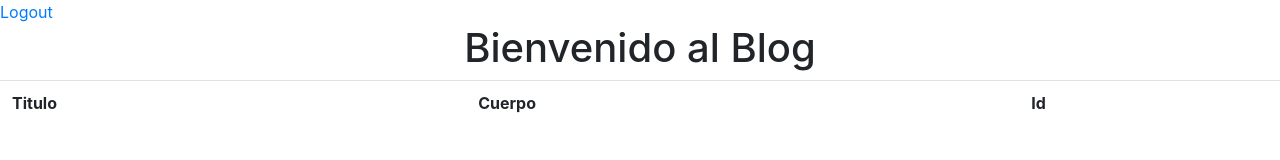
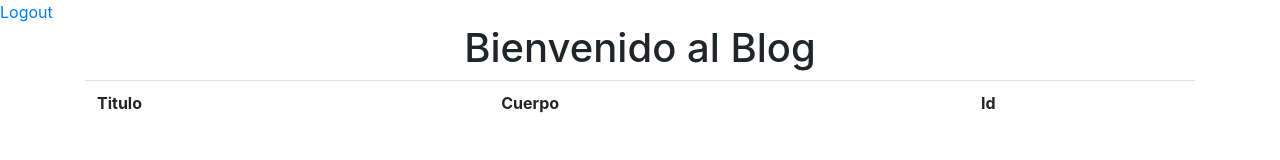
Before and after one commit to orelvi/BlogFrontEnd, a plain HTML site: page index.htm in a window 1280 px wide. Drawn offline with nearby package versions, Linux system fonts and the light colour scheme; no server answers; sample sign-in values are in the browser's storage.

Commit message:
tarea update

```diff
--- a/index.htm
+++ b/index.htm
@@ -63,7 +63,7 @@
     </div>
 
 
-    <div>
+    <div class="container">
 
         <table class="table" id="tabla_Post">
             <thead>
```
Also changed, not shown: assets/js/post.js (+2 -10 lines).
